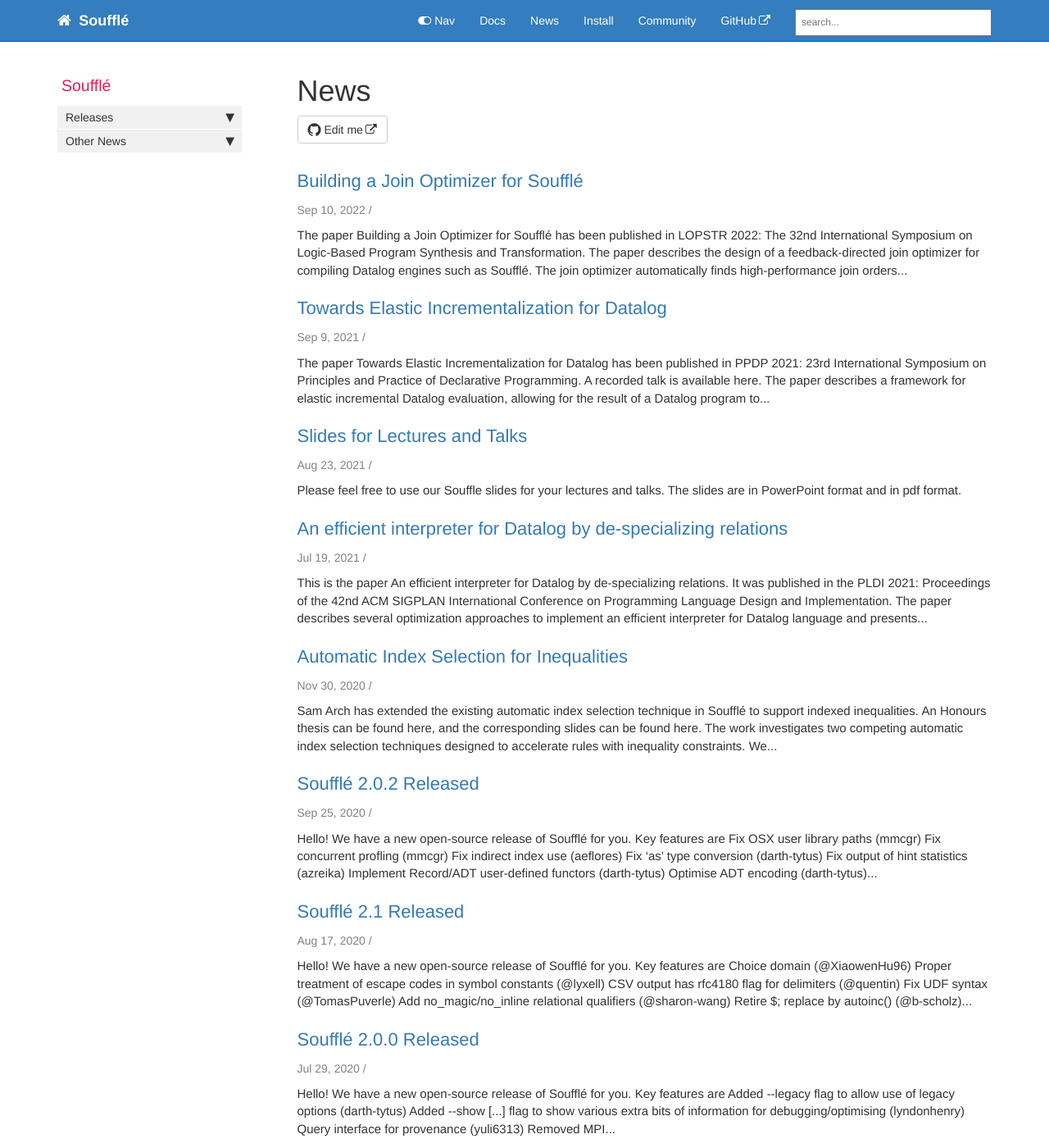
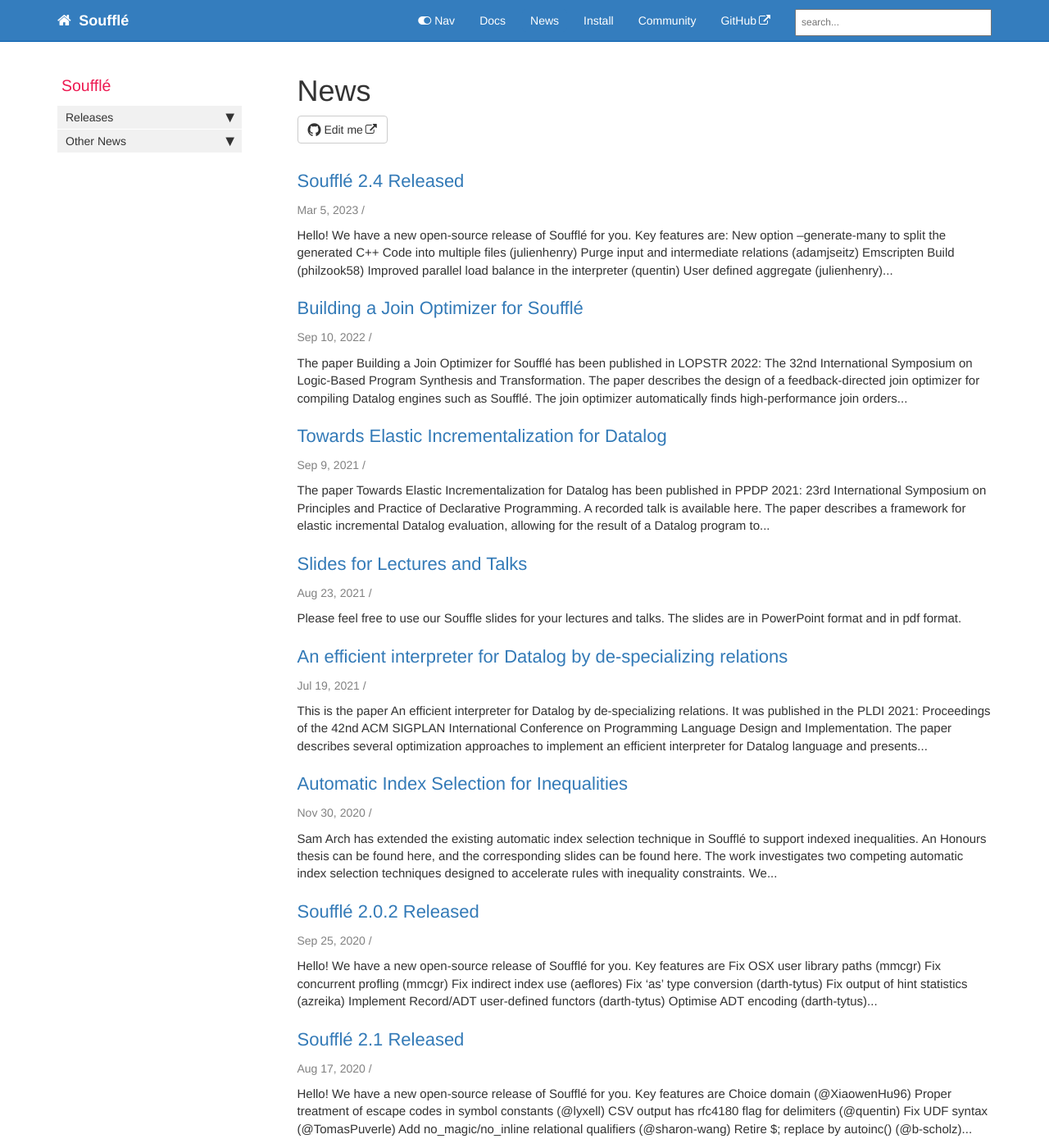
Before and after one commit to souffle-lang/souffle-lang.github.io, a Jekyll site: the page built from pages/news/news.html, in a window 1280 px wide and 1400 px high. Shown: the whole window at 82% size. Built offline with Jekyll 4.4.1, drawn with Linux system fonts in a browser that asks for light colours; comment, search, counter and statistics services are not loaded; some of the changed text lies outside the part shown.

Commit message:
News: release 2.4

```diff
--- a/_data/sidebars/news_sidebar.yml
+++ b/_data/sidebars/news_sidebar.yml
@@ -8,6 +8,10 @@ entries:
   - title: Releases
     output: web, pdf
     folderitems:
+    - title: Version 2.4.0
+      url: /release-2.4.0
+      output: web, pdf
+
     - title: Version 2.1.0
       url: /release-2.1.0
       output: web, pdf
--- /dev/null
+++ b/_posts/2023-03-05-release.md
@@ -0,0 +1,23 @@
+---
+sidebar: news_sidebar
+title: 'Soufflé 2.4 Released'
+date: 2023-03-05
+author: quentin
+version: 2.4
+categories: [release]
+permalink: release-2.4.0.html
+layout: post
+---
+Hello! We have a new open-source [release of Soufflé](https://github.com/souffle-lang/souffle/releases/tag/2.4) for you. Key features are:
+
+  * New option --generate-many to split the generated C++ Code into multiple files (julienhenry)
+  * Purge input and intermediate relations (adamjseitz)
+  * Emscripten Build (philzook58)
+  * Improved parallel load balance in the interpreter (quentin)
+  * User defined aggregate (julienhenry)
+  * Improved loading of CSV (strRM, bmeck)
+  * Configurable warnings (langston-barrett)
+  * Performance improvements for regex matching (strRM)
+  * Expose main driver interface (quentin)
+  * Allow linking against multiple compiled Souffle programs (ruricolist, quentin)
+  * Misc fixes and refactoring (adamjseitz, ruricolist, quentin, b-scholz, mingodad, bmeck, strRM, fgauthie, julienhenry, SamArch27, luc-tielen, XiaowenHu96, Gueckmooh)
```
